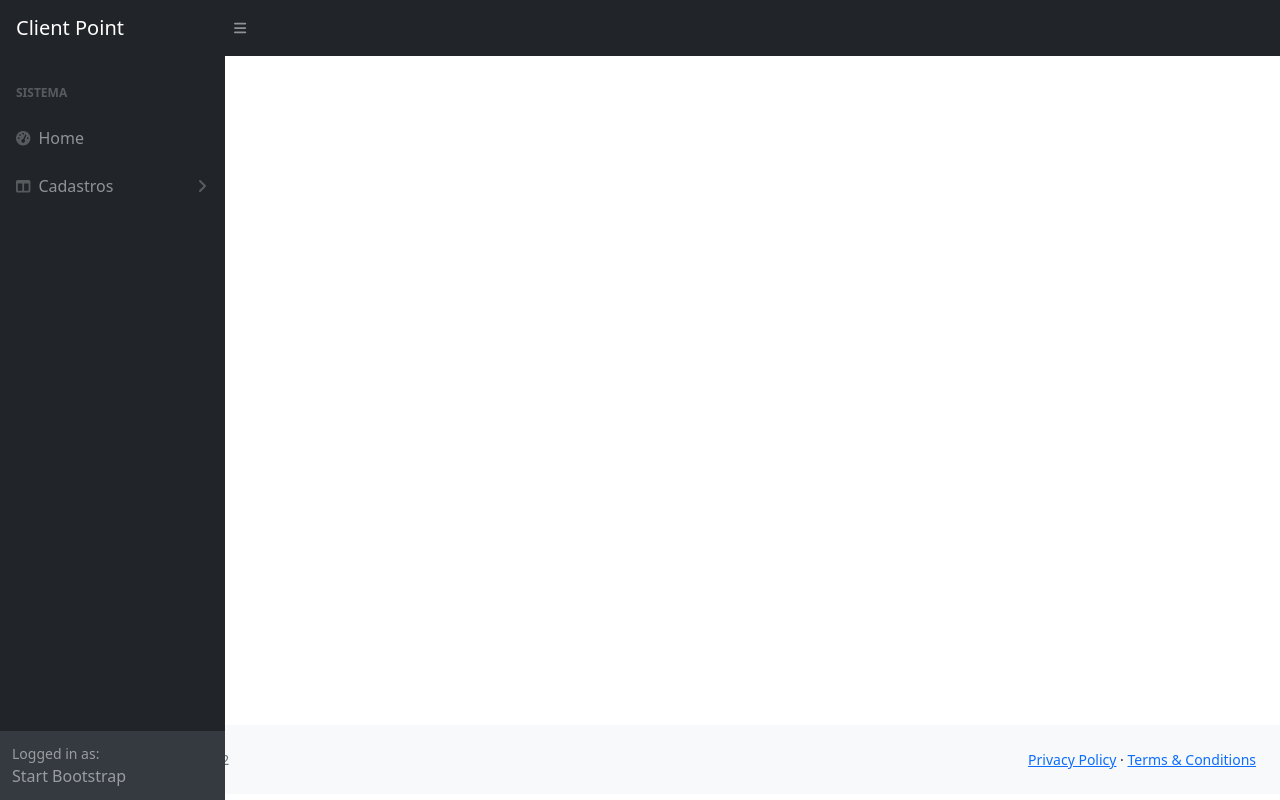
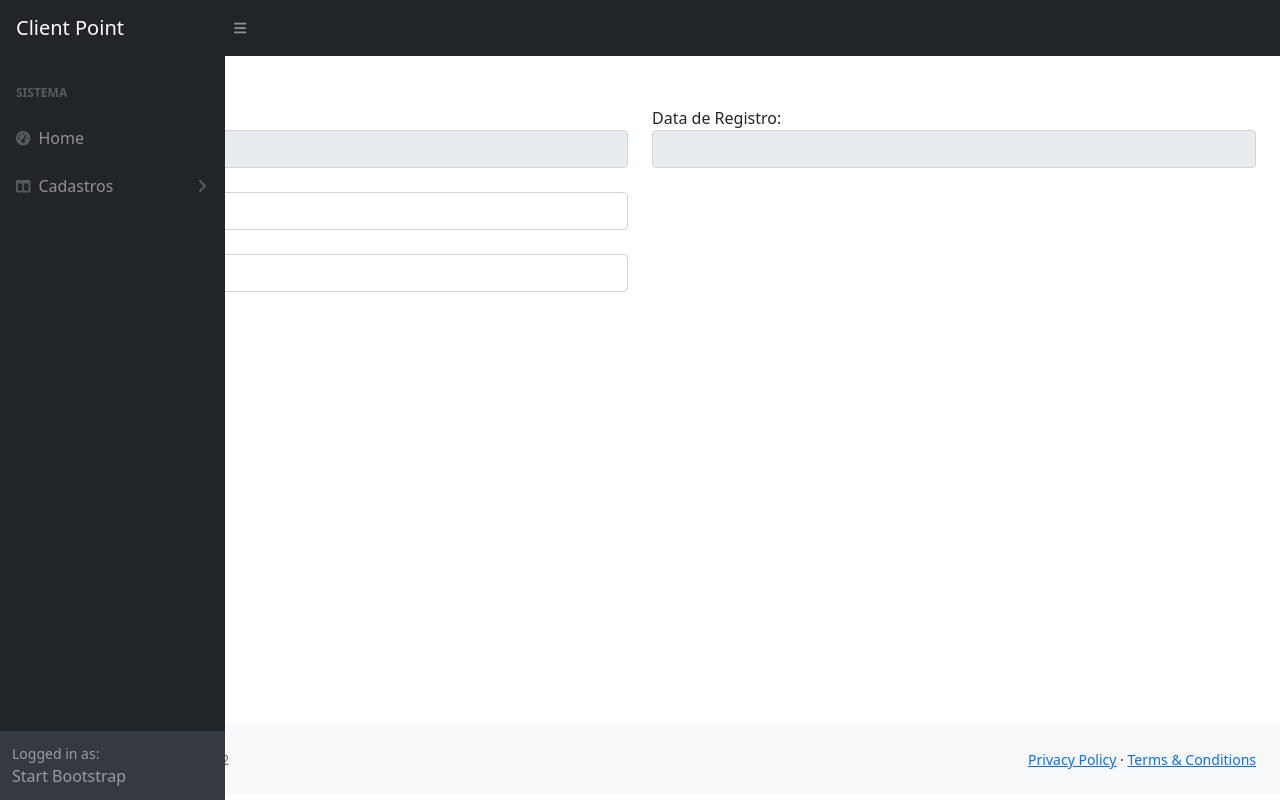
Before and after one commit to Eduardo-ops/client-point-web, an Angular app: page /customer-form in a window 1280 px wide. Built offline with nearby package versions, Linux system fonts and the light colour scheme.

Commit message:
Realizado a criacao da classe para a entidade modelo customer e layout para tela de cadastro de cliente

```diff
--- a/src/app/components/customer/customer-form/customer-form.component.css
+++ b/src/app/components/customer/customer-form/customer-form.component.css
@@ -0,0 +1,6 @@
+.btn-custom {
+    margin-top: 20px;
+}
+.text-button {
+    margin-left: 5px;
+}
--- a/src/app/components/customer/customer-form/customer-form.component.html
+++ b/src/app/components/customer/customer-form/customer-form.component.html
@@ -1,3 +1,38 @@
-<div class="box-home">
-    <h1>Customer</h1>
+<div class="container-fluid px-4 box-home">
+    <h1 class="mt-4">Clientes</h1>
+    <ol class="breadcrumb mb-4">
+        <li class="breadcrumb-item active">Cadastro</li>
+    </ol>
+    <form>
+        <div class="row">
+            <div class="col-md-6">
+                <div class="form-group">
+                    <label>Id:</label>
+                    <input type="text" class="form-control" disabled="true">
+                </div>
+            </div>
+            <div class="col-md-6">
+                <div class="form-group">
+                    <label>Data de Registro:</label>
+                    <input type="text" class="form-control" disabled="true">
+                </div>
+            </div>
+        </div>
+        <div class="row">
+            <div class="col-md-6">
+                <div class="form-group">
+                    <label>Nome: *</label>
+                    <input type="text" class="form-control">
+                    <label>Cpf: *</label>
+                    <input type="text" class="form-control">
+                </div>
+            </div>
+        </div>
+        <div clas="row">
+            <div class="col-md-2">
+                <button type="submit" class="btn btn-success btn-custom"><i class="fa fa-save"></i><span
+                        class="text-button">Salvar</span></button>
+            </div>
+        </div>
+    </form>
 </div>
--- a/src/app/components/customer/customer-form/customer-form.component.ts
+++ b/src/app/components/customer/customer-form/customer-form.component.ts
@@ -1,3 +1,4 @@
+import { Customer } from './../customer';
 import { Component, OnInit } from '@angular/core';
 
 @Component({
@@ -7,6 +8,8 @@
 })
 export class CustomerFormComponent implements OnInit {
 
+  customer!: Customer;
+
   constructor() { }
 
   ngOnInit(): void {
--- /dev/null
+++ b/src/app/components/customer/customer.ts
@@ -0,0 +1,6 @@
+export class Customer {
+    id!: number
+    name!: string
+    cpf!: string
+    registerDate!: string
+}
--- a/src/app/pages/home/home.component.html
+++ b/src/app/pages/home/home.component.html
@@ -1,5 +1,8 @@
 <main>
     <div class="container-fluid px-4 box-home">
         <h1 class="mt-4">Bem vindo</h1>
+        <ol class="breadcrumb mb-4">
+            <li class="breadcrumb-item active">Dashboard</li>
+        </ol>
     </div>
 </main>
```
